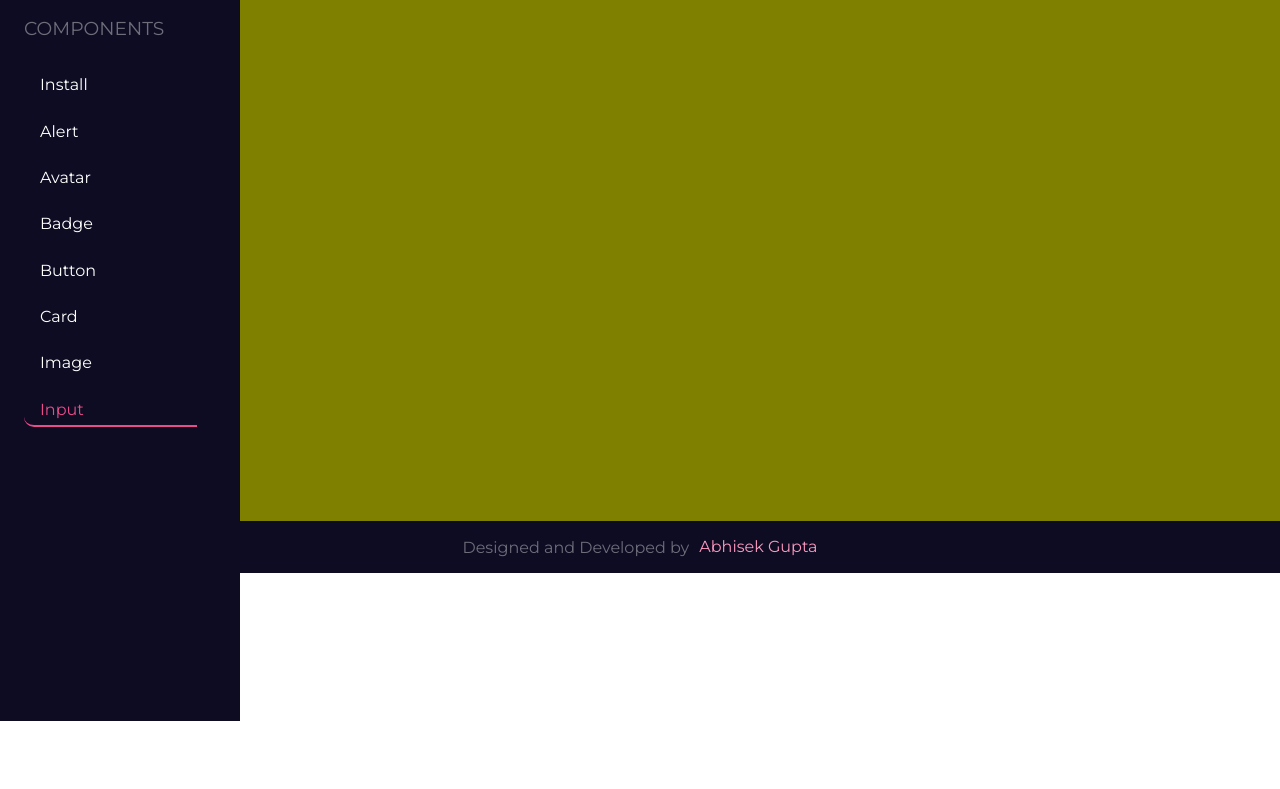
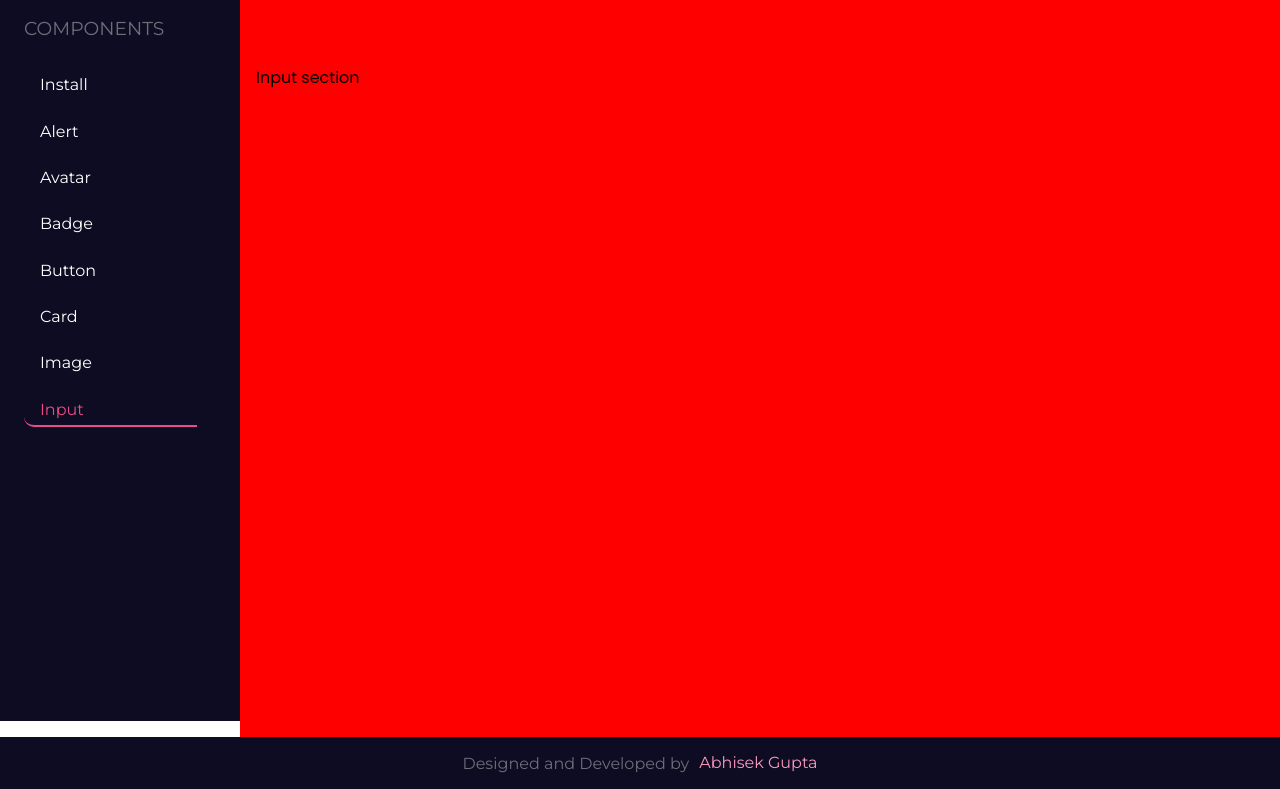
Before and after one commit to abhisekgupta001/PurpleBrick_UI, a plain HTML site: page public/components/input/input.html in a window 1280 px wide. Shown: the part 79-868 px from the top of the page. Before the commit the page ends 800 px from the top, so only its background shows below. Drawn offline with nearby package versions, Linux system fonts and the light colour scheme.

Commit message:
feat: added input component

```diff
--- a/public/components/input/input.css
+++ b/public/components/input/input.css
@@ -5,5 +5,5 @@
 {
     padding:5rem 1rem 0;
     height: 600px;
-    background-color: olive;
+    background-color: red;
 }
--- a/public/components/input/input.html
+++ b/public/components/input/input.html
@@ -56,7 +56,9 @@
         </div>
       </aside>
       <main class="doc__main">
-        <section class="input-section" id="input-section"></section>
+        <section class="input-section doc-section" id="input-section">
+          Input section
+        </section>
       </main>
     </section>
     <footer id="footer" class="footer">
```
